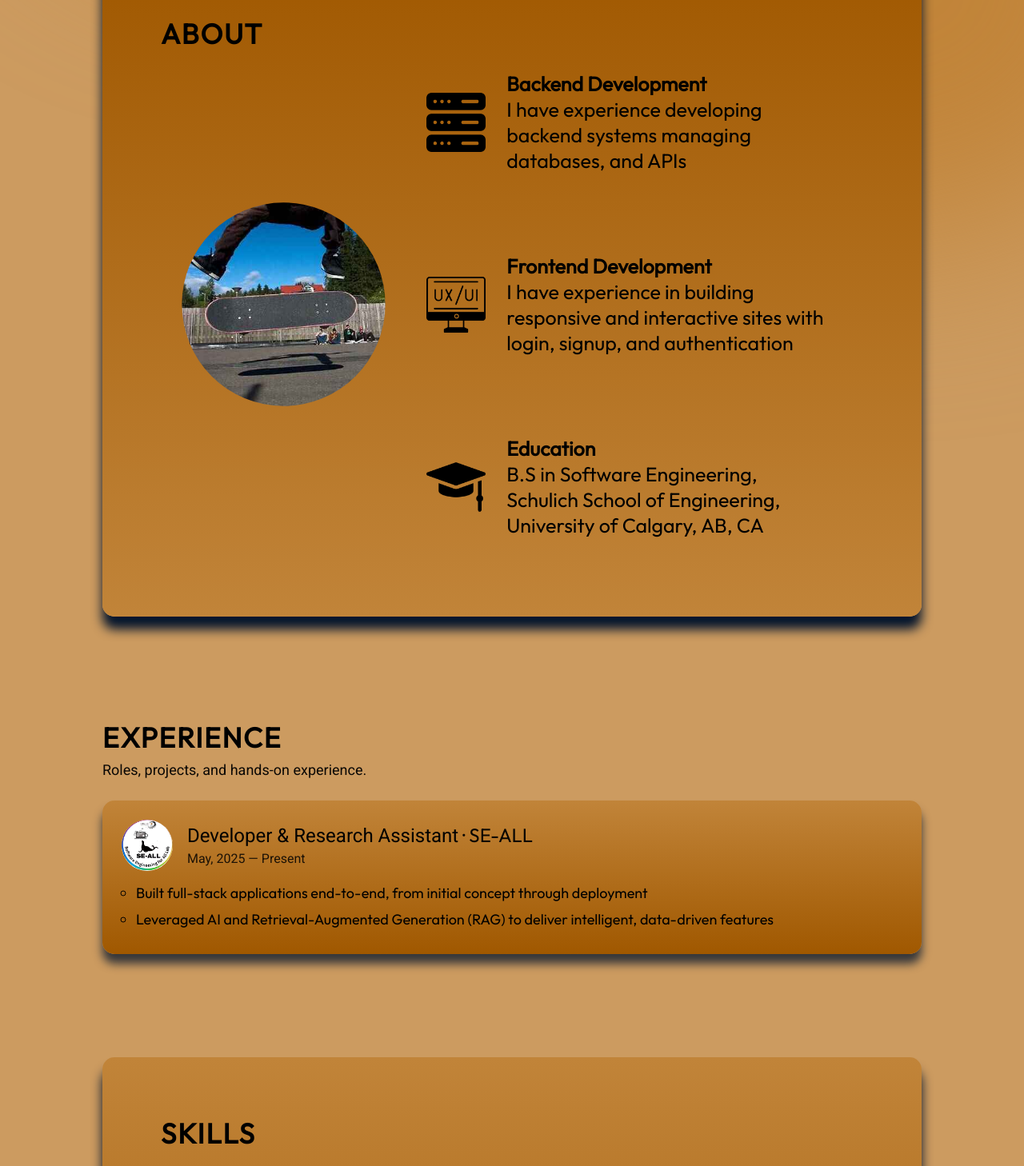
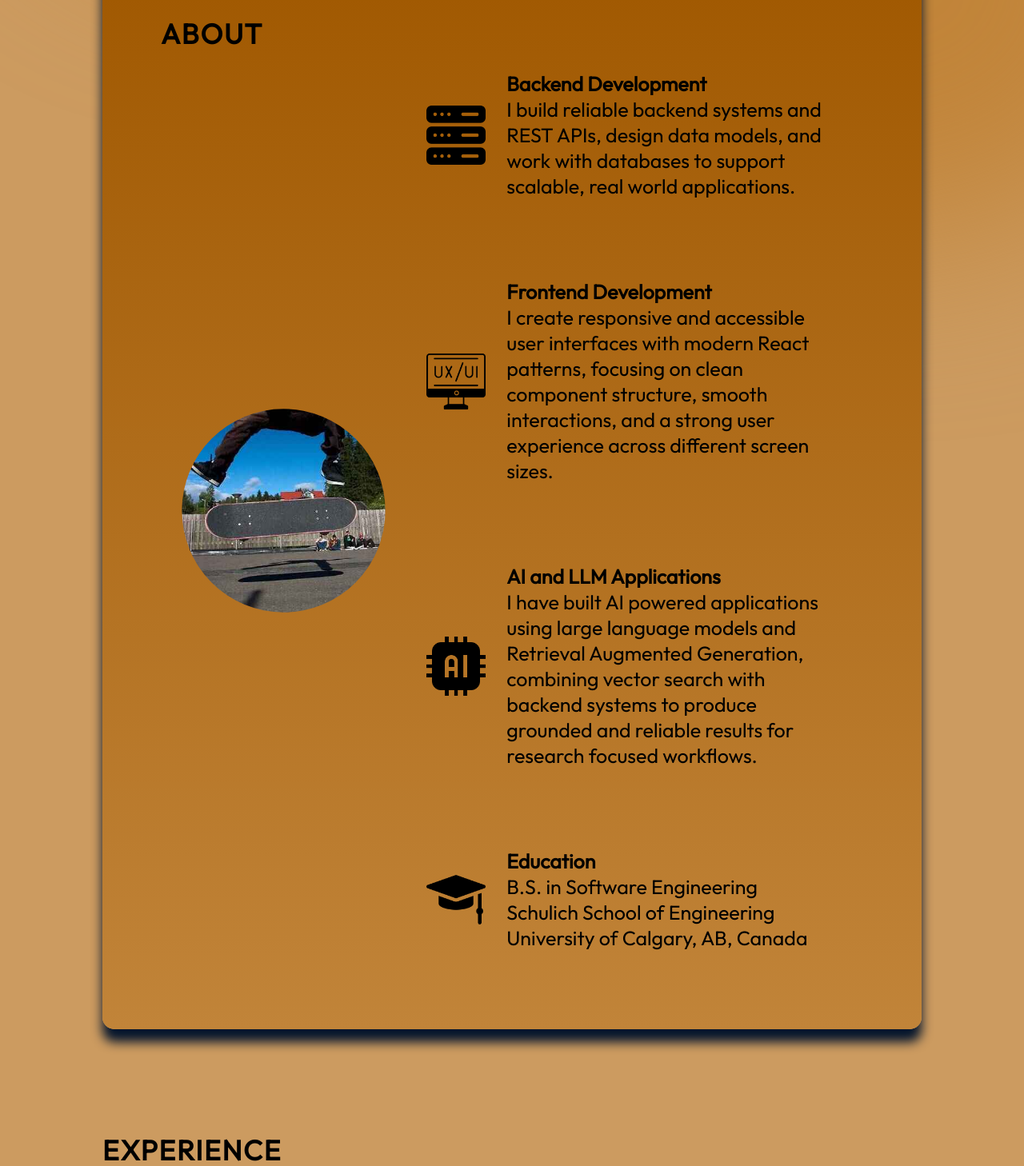
Before and after one commit to rodolfo-gp/Personal-Website, a React (Vite) app in the folder Portfolio-Website/: page / in a window 1280 px wide. Shown: the part 740-2198 px from the top of the page at 80% size. Built offline with nearby package versions, Linux system fonts and the light colour scheme.

Commit message:
about section update

```diff
--- a/Portfolio-Website/src/components/About/About.jsx
+++ b/Portfolio-Website/src/components/About/About.jsx
@@ -1,5 +1,3 @@
-// import React from "react";
-
 import styles from "./About.module.css";
 import { getImageUrl } from "../../utils";
 
@@ -13,42 +11,54 @@ export const About = () => {
           alt="me with my laptop"
           className={styles.aboutImage}
         />
+
         <ul className={styles.aboutItems}>
-
           <li className={styles.aboutItem}>
             <img src={getImageUrl("about/serverIcon.png")} alt="Server icon" />
             <div className={styles.aboutItemText}>
               <h3>Backend Development</h3>
               <p>
-                I have experience developing <br/>
-                backend systems managing databases, and APIs
+                I build reliable backend systems and REST APIs, design data models,
+                and work with databases to support scalable, real world applications.
               </p>
             </div>
           </li>
 
           <li className={styles.aboutItem}>
-            <img src={getImageUrl("about/frontendicon.png")} alt="frontend Icon" />
+            <img src={getImageUrl("about/frontendicon.png")} alt="Frontend icon" />
             <div className={styles.aboutItemText}>
               <h3>Frontend Development</h3>
               <p>
-                I have experience in building responsive
-                and interactive sites with login, signup, and authentication
+                I create responsive and accessible user interfaces with modern React patterns,
+                focusing on clean component structure, smooth interactions, and a strong user experience
+                across different screen sizes.
               </p>
             </div>
           </li>
 
           <li className={styles.aboutItem}>
-            <img src={getImageUrl("about/educationIcon.png")} alt="education icon"/>
+            <img src={getImageUrl("about/ai_icon.png")} alt="AI icon" />
             <div className={styles.aboutItemText}>
-              <h3>Education</h3>
+              <h3>AI and LLM Applications</h3>
               <p>
-                B.S in Software Engineering,<br/>
-                Schulich School of Engineering,<br/>
-                University of Calgary, AB, CA
+                I have built AI powered applications using large language models and
+                Retrieval Augmented Generation, combining vector search with backend systems
+                to produce grounded and reliable results for research focused workflows.
               </p>
             </div>
           </li>
 
+          <li className={styles.aboutItem}>
+            <img src={getImageUrl("about/educationIcon.png")} alt="Education icon" />
+            <div className={styles.aboutItemText}>
+              <h3>Education</h3>
+              <p>
+                B.S. in Software Engineering<br />
+                Schulich School of Engineering<br />
+                University of Calgary, AB, Canada
+              </p>
+            </div>
+          </li>
         </ul>
       </div>
     </section>
--- a/Portfolio-Website/src/components/Experience/Experience.jsx
+++ b/Portfolio-Website/src/components/Experience/Experience.jsx
@@ -8,7 +8,7 @@ export const Experience = () => {
       <div className={styles.header}>
         <h2 className={styles.title}>Experience</h2>
         <p className={styles.subtitle}>
-          Roles, projects, and hands-on experience.
+
         </p>
       </div>
 
```
Also changed, not shown: Portfolio-Website/assets/about/ai_icon.png (added).
